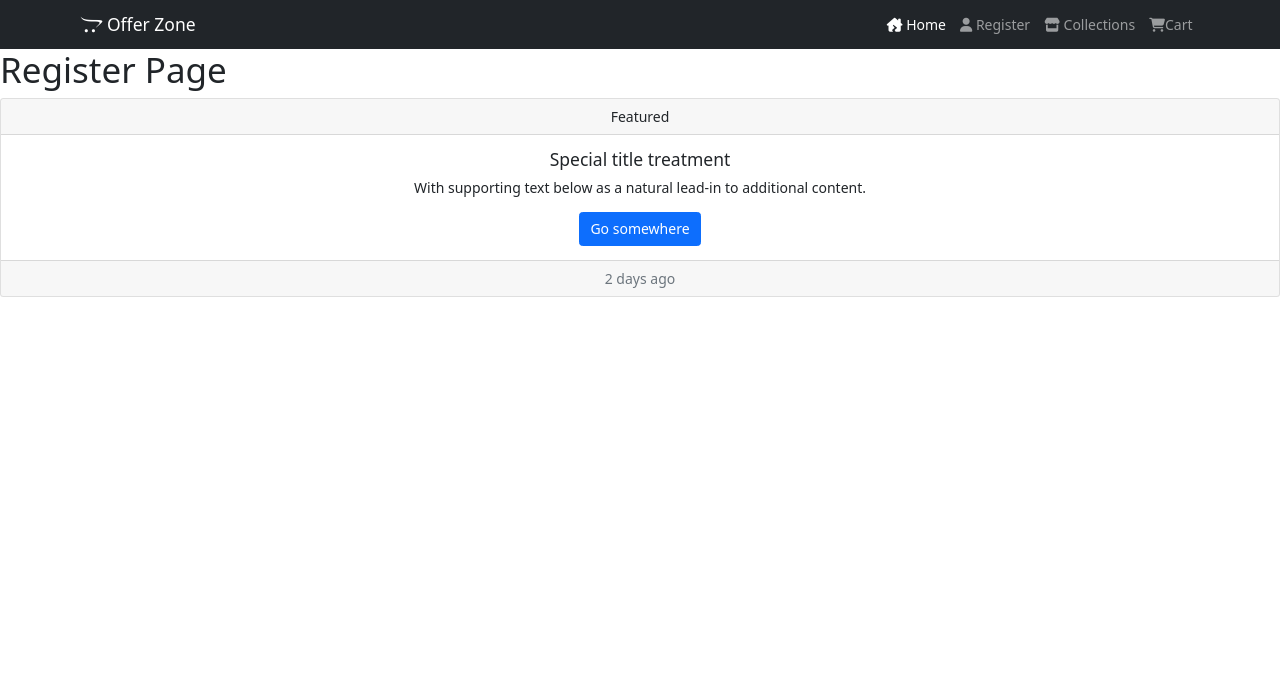
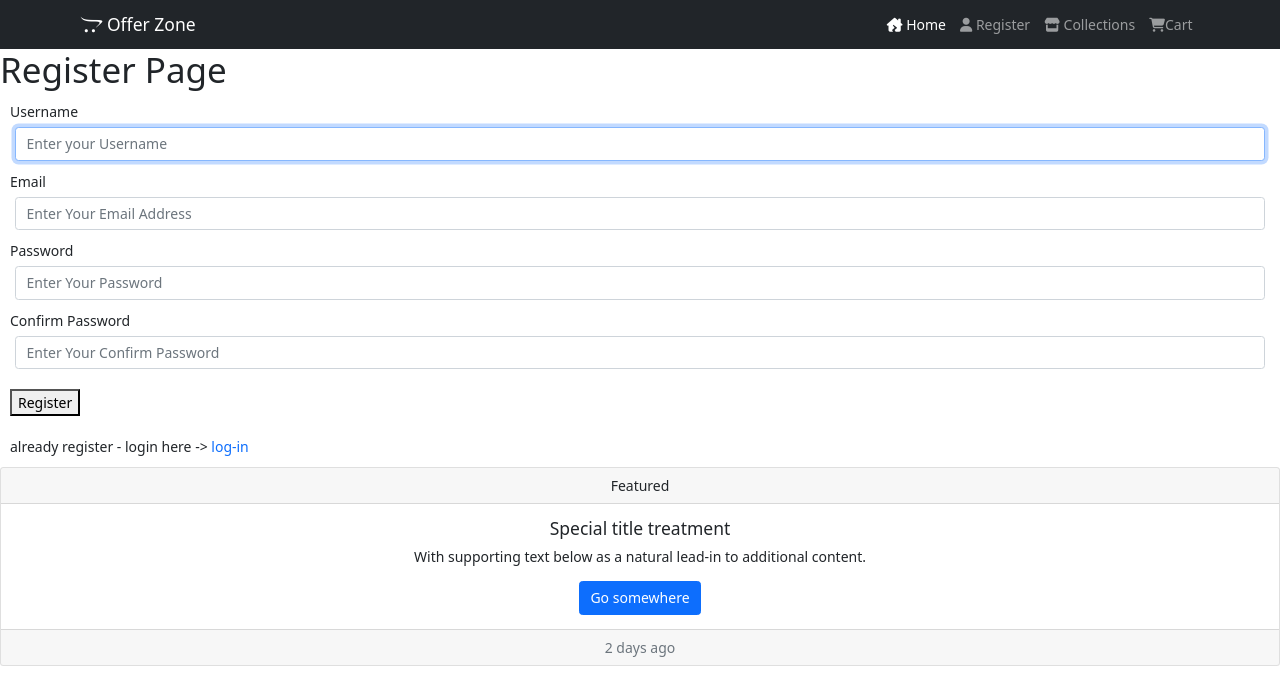
Before and after one commit to boobala7636-lgtm/Ecommerce-project, a Django app: page /register/ in a window 1280 px wide. Shown: the top 697 px of the page. Run offline with Django 5.2, Linux system fonts and the light colour scheme; some libraries are stand-ins or nearby versions.

Commit message:
add extra features for registration

```diff
--- /dev/null
+++ b/offerzone/shop/forms.py
@@ -0,0 +1,23 @@
+from .models import User
+from django.contrib.auth.forms import UserCreationForm
+from django import forms
+
+
+class CustomUserForm(UserCreationForm):
+    username = forms.CharField(widget=forms.TextInput(attrs={
+        'placeholder': 'Enter your Username', 'class' :'form-control'
+    }))
+    email = forms.EmailField(widget=forms.TextInput(attrs={
+        'placeholder': 'Enter Your Email Address' , 'class':'form-control'
+    }))
+    password1 = forms.CharField(widget=forms.PasswordInput(attrs={
+        'placeholder':'Enter Your Password', 'class':'form-control'
+    }))
+    password2 = forms.CharField(widget=forms.PasswordInput(attrs={
+        'placeholder':'Enter Your Confirm Password', 'class':'form-control'
+    }))
+
+    class Meta:
+        model = User
+        # password1 and password2 are safely handled automatically outside this list. (just mention for development mode.)
+        fields = ['username','email','password1','password2']
--- a/offerzone/shop/models.py
+++ b/offerzone/shop/models.py
@@ -1,5 +1,6 @@
 from django.db import models
 from datetime import datetime
+from django.contrib.auth.models import User
 import os
 
 def get_filename(request,filename):
--- a/offerzone/shop/templates/shop/layouts/main.html
+++ b/offerzone/shop/templates/shop/layouts/main.html
@@ -32,6 +32,7 @@
     {% include 'shop/inc/navbar.html' %}
     {% block content %}
     {% endblock %}
+
     {% include 'shop/inc/footer.html' %}
 
     <!-- Optional JavaScript; choose one of the two! -->
--- /dev/null
+++ b/offerzone/shop/templates/shop/login.html
@@ -0,0 +1 @@
+<h3>Login Page</h3>
--- a/offerzone/shop/templates/shop/register.html
+++ b/offerzone/shop/templates/shop/register.html
@@ -2,8 +2,82 @@
 
 {% block title %}
  <title>Register Page</title>
-{% endblock title%}
+{% endblock title %}
 
 {% block content %}
  <h1>Register Page</h1>
+
+ <!-- Django Messages (To display your 'Re-Enter the details.' or success alerts) -->
+ {% if messages %}
+    <div class="messages">
+        {% for message in messages %}
+            <div class="alert alert-{{ message.tags }}">
+                {{ message }}
+            </div>
+        {% endfor %}
+    </div>
+ {% endif %}
+
+ <div class="reg-form">
+    <form method="post" action="">
+        {% csrf_token %}
+
+        <!-- Global Form Errors (Crucial for overall errors like 'Passwords do not match') -->
+        {% if form.non_field_errors %}
+            <div class="non-field-errors" style="color: red; margin: 10px;">
+                {{ form.non_field_errors }}
+            </div>
+        {% endif %}
+
+        <div style="margin: 10px;">
+            <label>Username</label>
+            <div style="margin: 5px;">
+                {{ form.username }}
+            </div>
+            {% if form.username.errors %}
+                <span style="color: red;">{{ form.username.errors }}</span>
+            {% endif %}
+        </div>
+
+        <div style="margin: 10px;">
+            <label>Email</label>
+            <div style="margin: 5px;">
+                {{ form.email }}
+            </div>
+            {% if form.email.errors %}
+                <span style="color: red;">{{ form.email.errors }}</span>
+            {% endif %}
+        </div>
+
+        <div style="margin: 10px;">
+            <label>Password</label>
+            <div style="margin: 5px;">
+                <!-- NOTE: Changed from password1 to password to match standard Django field names -->
+                {{ form.password1 }}
+            </div>
+            {% if form.password.errors %}
+                <span style="color: red;">{{ form.password1.errors }}</span>
+            {% endif %}
+        </div>
+
+        <div style="margin: 10px;">
+            <label>Confirm Password</label>
+            <div style="margin: 5px;">
+                <!-- Ensure this exact field matches your defined field variable in forms.py -->
+                {{ form.password2 }}
+            </div>
+            {% if form.password2.errors %}
+                <span style="color: red;">{{ form.password2.errors }}</span>
+            {% endif %}
+        </div>
+
+        <div style="margin: 10px; display:inline-table;">
+            <button type="submit">Register</button>
+        </div>
+        <div style="margin: 10px;">
+            <label for="">already register - login here -> <a href="{% url 'login' %}" style="font-size: 100%;">log-in</a></label>
+        </div>
+
+    </form>
+ </div>
 {% endblock content %}
--- a/offerzone/shop/urls.py
+++ b/offerzone/shop/urls.py
@@ -4,6 +4,7 @@ from . import views
 urlpatterns = [
     path('',views.home, name='home'),
     path('register/',views.register, name='register'),
+    path('login/',views.login, name='login'),
     path('collections-page/', views.collections, name='collections'),
     path('product/<str:name>/', views.productview, name='product'),
     path('product-details/<str:cname>/<str:pname>/',views.product_details, name='product_details'),
--- a/offerzone/shop/views.py
+++ b/offerzone/shop/views.py
@@ -1,14 +1,34 @@
 from django.shortcuts import render,redirect
 from .models import *
 from django.contrib import messages
+from .forms import CustomUserForm
 
 # Create your views here.
 
 def home(request):
-    return render(request,"shop/index.html")
+    trending_products = Product.objects.filter(trending=1)
+    return render(request,"shop/index.html", {'trending_products':trending_products})
 
 def  register(request):
-    return render(request,"shop/register.html")
+    if request.method == 'POST':
+        form=CustomUserForm(request.POST)
+        if form.is_valid():
+            form.save()
+            messages.success(request, 'Register Successful!')
+            return redirect('login')
+        else:
+            messages.warning(request,'Re-Enter the details.')
+
+
+
+    else:
+        form = CustomUserForm()
+    return render(request, 'shop/register.html',{'form':form})
+
+def login(request):
+    return render(request, 'shop/login.html')
+
+
 
 def collections(request):
     category = Catagory.objects.filter(status=0)
--- a/offerzone/static/css/style.css
+++ b/offerzone/static/css/style.css
@@ -15,3 +15,22 @@ a{
     height: 60vh;
     overflow: hidden;
 }
+
+.pic-box {
+    position: relative;
+}
+
+.hot{
+    background-color: orangered;
+    color: white;
+    width: 50px;
+    text-align: center;
+    font-weight: bold;
+    display: inline;
+    border-radius: 5px ;
+    padding: 5px;
+    position: absolute;
+    top:0%;
+    right: 0;
+    z-index: 10 x ;
+}
```
Also changed, not shown: offerzone/shop/templates/shop/index.html (+59 -0 lines), offerzone/shop/templates/shop/products/product_details.html (+35 -52 lines).
